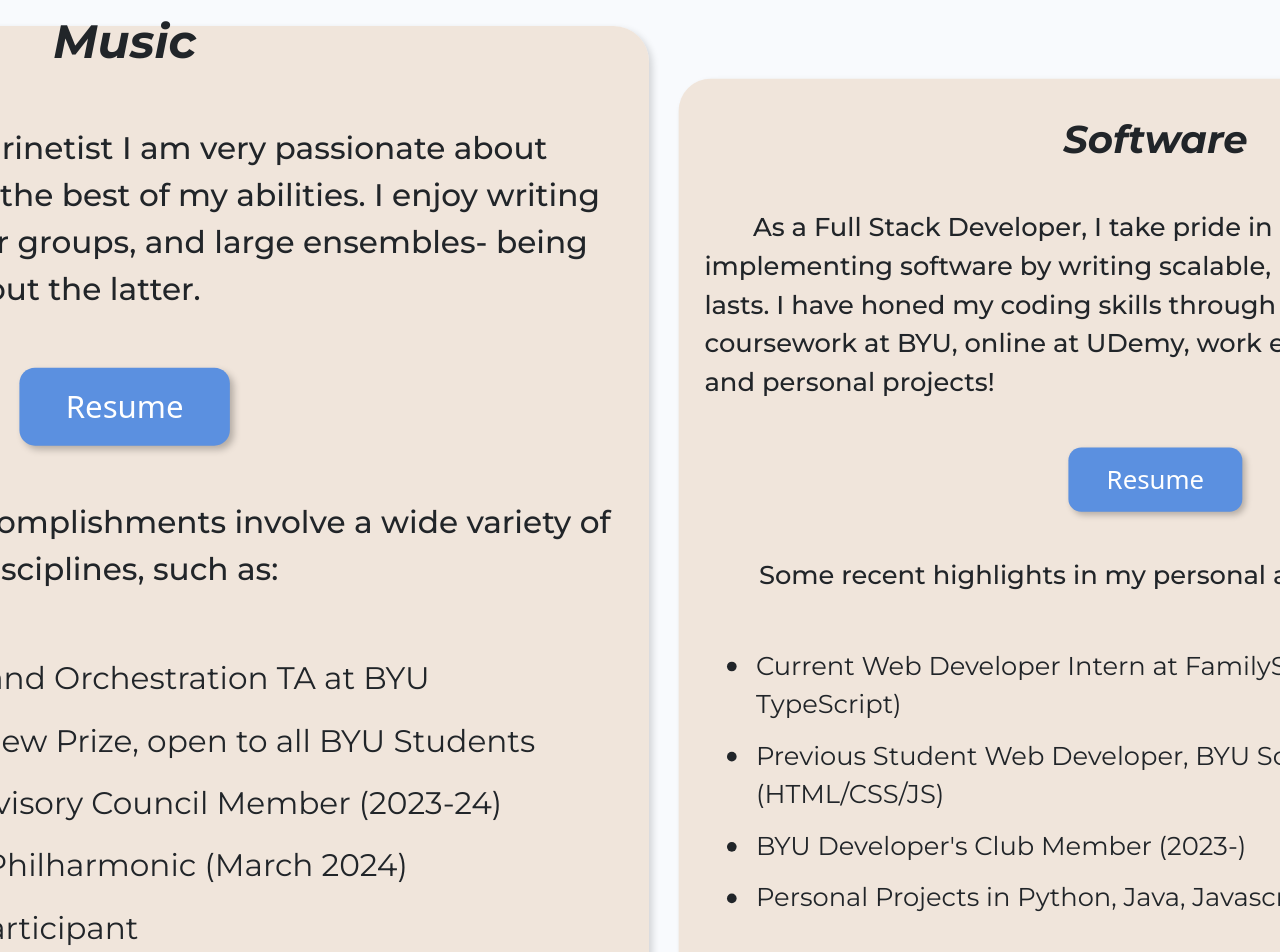
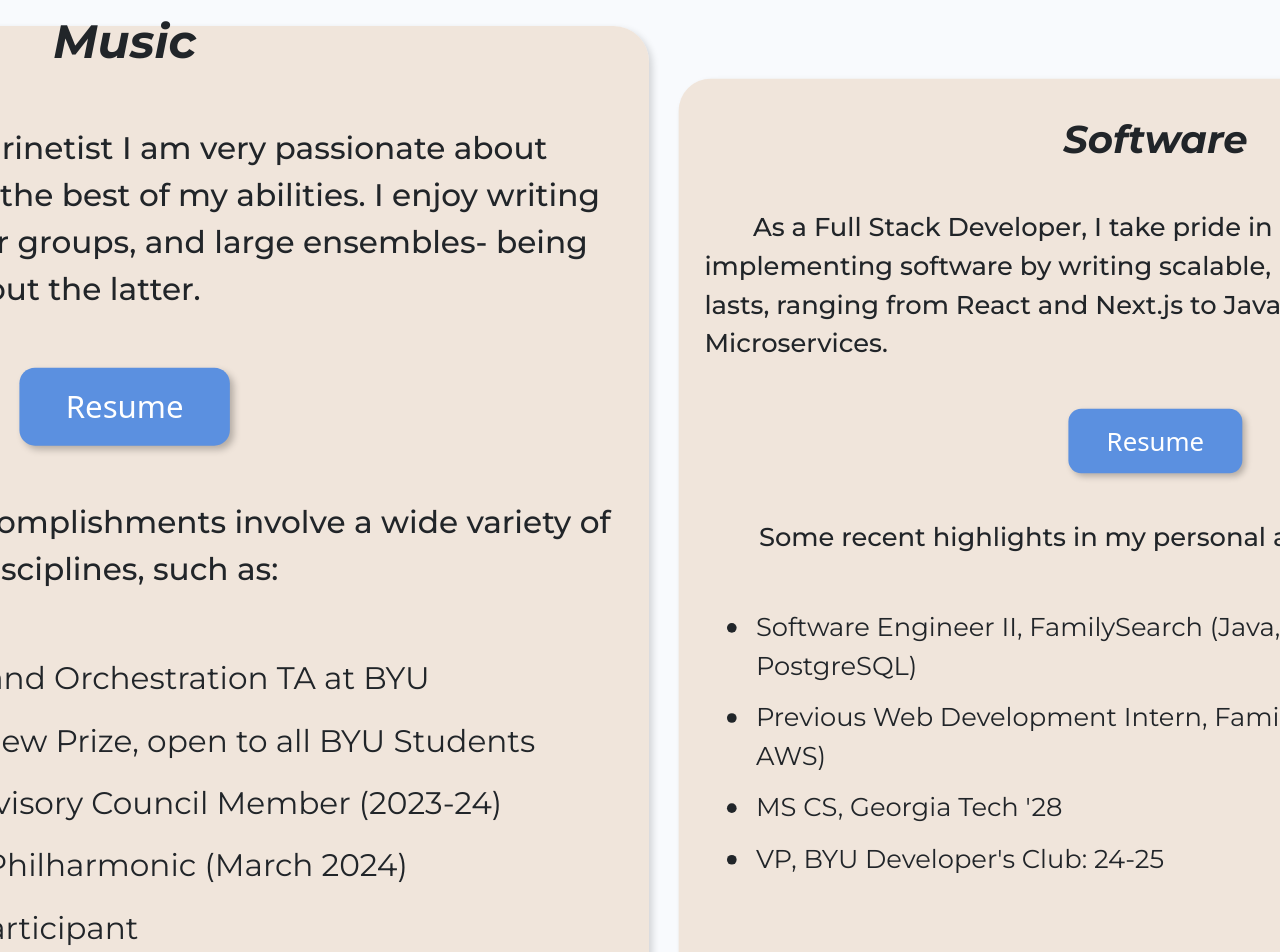
Before and after one commit to Simon-Cheek/SimonPortfolio, a React (Vite) app: page /resume in a window 1280 px wide. Shown: the top 952 px of the page. Built offline with nearby package versions, Linux system fonts and the light colour scheme.

Commit message:
Update resume

```diff
--- a/src/resumeConfig.js
+++ b/src/resumeConfig.js
@@ -22,16 +22,15 @@ export const softwareResumeConfig = {
   title: "Software",
   desc1: `As a Full Stack Developer, I take pride in
           designing and implementing software by writing scalable,
-          maintainable code that lasts. I have honed my coding skills through
-          Computer Science coursework at BYU, online at UDemy, work experience,
-          Hackathons, and personal projects!
+          maintainable code that lasts, ranging from React and Next.js
+          to Java Spring Boot Microservices.
   `,
   desc2: `Some recent highlights in my personal and work life include:`,
   resume: "sweResume.pdf",
   listItems: [
-    "Current Web Developer Intern at FamilySearch (React, Node, TypeScript)",
-    "Previous Student Web Developer, BYU School of Music (HTML/CSS/JS)",
-    "BYU Developer's Club Member (2023-)",
-    "Personal Projects in Python, Java, Javascript, C++, and more!",
+    "Software Engineer II, FamilySearch (Java, Spring Boot, PostgreSQL)",
+    "Previous Web Development Intern, FamilySearch (React, Express, AWS)",
+    "MS CS, Georgia Tech '28",
+    "VP, BYU Developer's Club: 24-25",
   ],
 };
--- a/src/softwareConfig.js
+++ b/src/softwareConfig.js
@@ -1,4 +1,14 @@
 export const sweExp = [
+  {
+    title: "Software Engineer II",
+    company: "FamilySearch",
+    details: [
+      "Develop and maintain microservice architecture using Java / Spring Boot",
+      "Build persistence layers using PostgreSQL to manage records for millions of patrons and vendors",
+      "Automate data synchronization between production and beta environments to improve test quality",
+      "Reinforce excellent code quality for dozens of repositories with over 90% test coverage (JUnit, Mockito)",
+    ],
+  },
   {
     title: "Web Intern",
     company: "FamilySearch",
@@ -18,17 +28,6 @@ export const sweExp = [
       "Adjust design and layout using HTML/CSS/JS",
       "Maintain audio and video streaming via Javascript",
       "Counsel with team members and administration to oversee marketing and outreach efforts.",
-    ],
-  },
-  {
-    title: "Student",
-    company: "BYU - Provo",
-    details: [
-      "Music Composition Major / Computer Science Minor",
-      "3.99 GPA with Hinckley Scholarship, an Academic and Service oriented award",
-      "Music Scholarships with awards in Clarinet Performance and Composition",
-      "Coursework in Full Stack Web Dev, Data Structures, OOP, Systems, and more",
-      "VP: Developer's Club, Member of Music Student Advisory Council, plus dozens of Music Ensembles performing on and off campus",
     ],
   },
 ];
```
Also changed, not shown: 1 other file (tests, documents, lock files or other folders).
